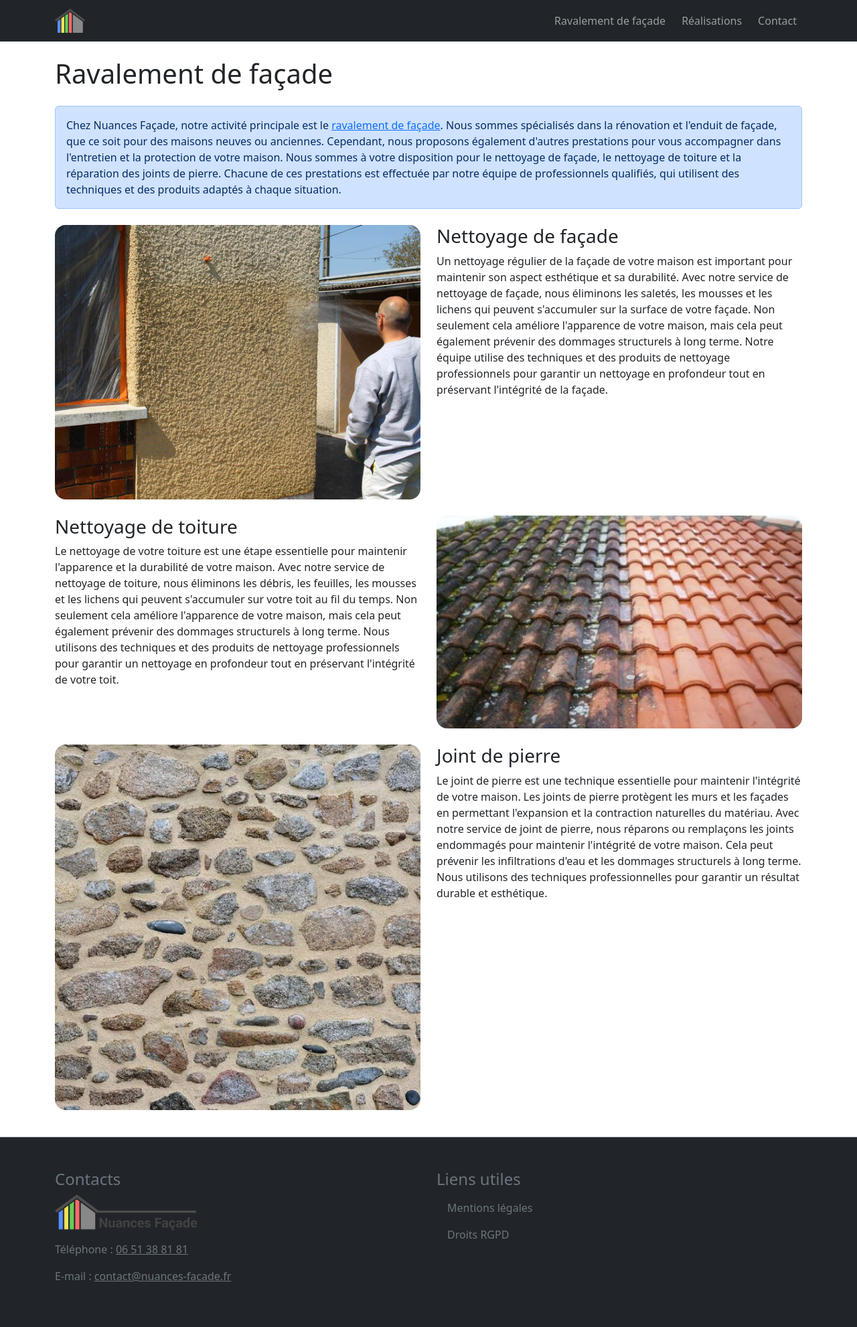
After one commit to bougassaa/nuances-facade, a PHP site: page /prestations in a window 1280 px wide. The commit adds this page. Shown: the whole page at 67% size. Run offline with PHP 8.4, Linux system fonts and the light colour scheme.

Commit message:
add prestations.php pages

```diff
--- a/index.php
+++ b/index.php
@@ -59,6 +59,7 @@ include_once "layouts/header.php"
                     <h5 class="card-title text-truncate">Nettoyage de façade</h5>
                     <div class="card-text text-secondary">
                         Redonnez à votre façade son éclat d'origine. Nous éliminons la saleté, la moisissure et les taches pour une apparence fraîche et propre.
+                        <a href="/prestations#nettoyage-facade" class="stretched-link">Voir plus...</a>
                     </div>
                 </div>
             </div>
@@ -70,6 +71,7 @@ include_once "layouts/header.php"
                     <h5 class="card-title text-truncate">Nettoyage de toitures</h5>
                     <div class="card-text text-secondary">
                         Protégez votre toit et préservez sa durée de vie. Nous éliminons les champignons, les lichens et les mousses pour une meilleure résistance aux intempéries.
+                        <a href="/prestations#nettoyage-toiture" class="stretched-link">Voir plus...</a>
                     </div>
                 </div>
             </div>
@@ -81,6 +83,7 @@ include_once "layouts/header.php"
                     <h5 class="card-title text-truncate">Joints de pierre</h5>
                     <div class="card-text text-secondary">
                         Améliorez la stabilité et l'aspect de vos murs en pierre. Nous remplaçons les joints endommagés ou manquants pour un aspect neuf et une meilleure sécurité.
+                        <a href="/prestations#joint-pierre" class="stretched-link">Voir plus...</a>
                     </div>
                 </div>
             </div>
--- /dev/null
+++ b/prestations.php
@@ -0,0 +1,51 @@
+<?php $title = 'Nos prestations'; include_once "layouts/header.php" ?>
+<div class="container container-min-height navbar-offset py-3">
+    <h1>Ravalement de façade</h1>
+
+    <div class="alert alert-primary my-4">
+        Chez Nuances Façade, notre activité principale est le <a href="/ravalement-facade">ravalement de façade</a>. Nous sommes spécialisés dans la rénovation et l'enduit de façade,
+        que ce soit pour des maisons neuves ou anciennes. Cependant, nous proposons également d'autres prestations pour vous accompagner dans l'entretien et
+        la protection de votre maison. Nous sommes à votre disposition pour le nettoyage de façade, le nettoyage de toiture et la réparation des joints de pierre.
+        Chacune de ces prestations est effectuée par notre équipe de professionnels qualifiés, qui utilisent des techniques et des produits adaptés à chaque situation.
+    </div>
+
+    <div class="row g-4 mb-4">
+        <div class="col-md-6">
+            <img src="/images/prestations/nettoyage-facade.jpeg" class="d-block w-100 h-100 object-fit-cover rounded-4" alt="Nettoyage facade">
+        </div>
+        <div class="col-md-6">
+            <h3 id="nettoyage-facade">Nettoyage de façade</h3>
+            Un nettoyage régulier de la façade de votre maison est important pour maintenir son aspect esthétique et sa durabilité.
+            Avec notre service de nettoyage de façade, nous éliminons les saletés, les mousses et les lichens qui peuvent s'accumuler sur la surface de votre façade.
+            Non seulement cela améliore l'apparence de votre maison, mais cela peut également prévenir des dommages structurels à long terme.
+            Notre équipe utilise des techniques et des produits de nettoyage professionnels pour garantir un nettoyage en profondeur tout en préservant l'intégrité de la façade.
+        </div>
+    </div>
+
+    <div class="row g-4 mb-4">
+        <div class="col-md-6 order-md-1">
+            <img src="/images/prestations/nettoyage-toiture.jpeg" class="d-block w-100 h-100 object-fit-cover rounded-4" alt="Nettoyage toiture">
+        </div>
+        <div class="col-md-6 order-md-0">
+            <h3 id="nettoyage-toiture">Nettoyage de toiture</h3>
+            Le nettoyage de votre toiture est une étape essentielle pour maintenir l'apparence et la durabilité de votre maison.
+            Avec notre service de nettoyage de toiture, nous éliminons les débris, les feuilles, les mousses et les lichens qui peuvent s'accumuler sur votre toit au fil du temps.
+            Non seulement cela améliore l'apparence de votre maison, mais cela peut également prévenir des dommages structurels à long terme.
+            Nous utilisons des techniques et des produits de nettoyage professionnels pour garantir un nettoyage en profondeur tout en préservant l'intégrité de votre toit.
+        </div>
+    </div>
+
+    <div class="row g-4 mb-4">
+        <div class="col-md-6">
+            <img src="/images/prestations/joint-pierre.jpeg" class="d-block w-100 h-100 object-fit-cover rounded-4" alt="Joint pierre">
+        </div>
+        <div class="col-md-6">
+            <h3 id="joint-pierre">Joint de pierre</h3>
+            Le joint de pierre est une technique essentielle pour maintenir l'intégrité de votre maison.
+            Les joints de pierre protègent les murs et les façades en permettant l'expansion et la contraction naturelles du matériau.
+            Avec notre service de joint de pierre, nous réparons ou remplaçons les joints endommagés pour maintenir l'intégrité de votre maison.
+            Cela peut prévenir les infiltrations d'eau et les dommages structurels à long terme. Nous utilisons des techniques professionnelles pour garantir un résultat durable et esthétique.
+        </div>
+    </div>
+</div>
+<?php include_once "layouts/footer.php" ?>
--- a/realisations.php
+++ b/realisations.php
@@ -16,6 +16,12 @@
         <div class="col-lg-6">
             <img src="/images/facades/home-4.jpeg" class="object-fit-cover rounded-4 w-100 h-100 d-block" alt="Maison 4">
         </div>
+        <div class="col-12">
+            <div class="alert alert-primary mt-2" role="alert">
+                <h4 class="alert-heading">📷 Plus de photos à venir !</h4>
+                Nous travaillons actuellement à mettre à jour notre page Réalisations avec encore plus de photos de nos projets de ravalement de façade. Revenez bientôt pour découvrir nos derniers projets de rénovation et de neuf.
+            </div>
+        </div>
     </div>
 </div>
 <?php include_once "layouts/footer.php" ?>
--- a/sitemap.xml
+++ b/sitemap.xml
@@ -20,6 +20,11 @@
     <priority>0.80</priority>
   </url>
   <url>
+    <loc>https://www.nuances-facade.fr/prestations</loc>
+    <lastmod>2023-05-05T20:02:19+00:00</lastmod>
+    <priority>0.80</priority>
+  </url>
+  <url>
     <loc>https://www.nuances-facade.fr/realisations</loc>
     <lastmod>2023-05-05T17:02:19+00:00</lastmod>
     <priority>0.70</priority>
```
Also changed, not shown: contact.php (+7 -4 lines).
